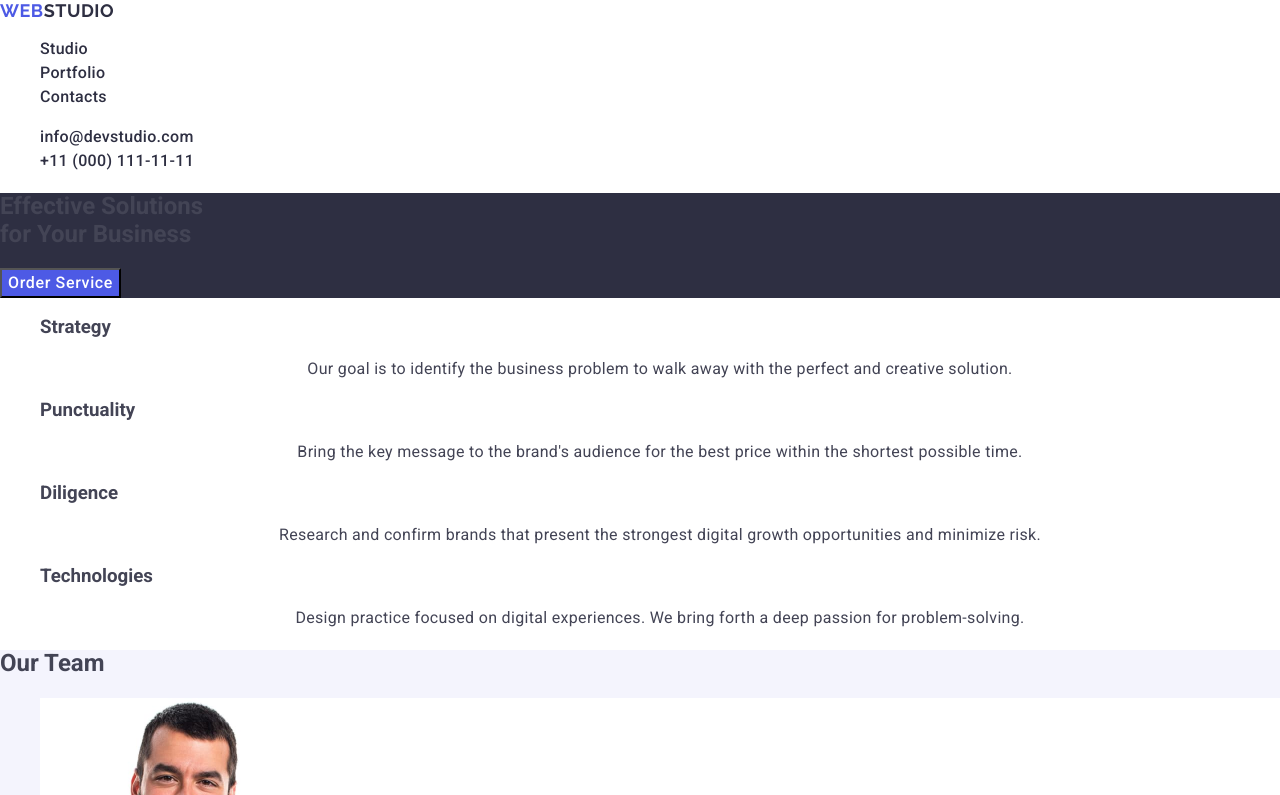
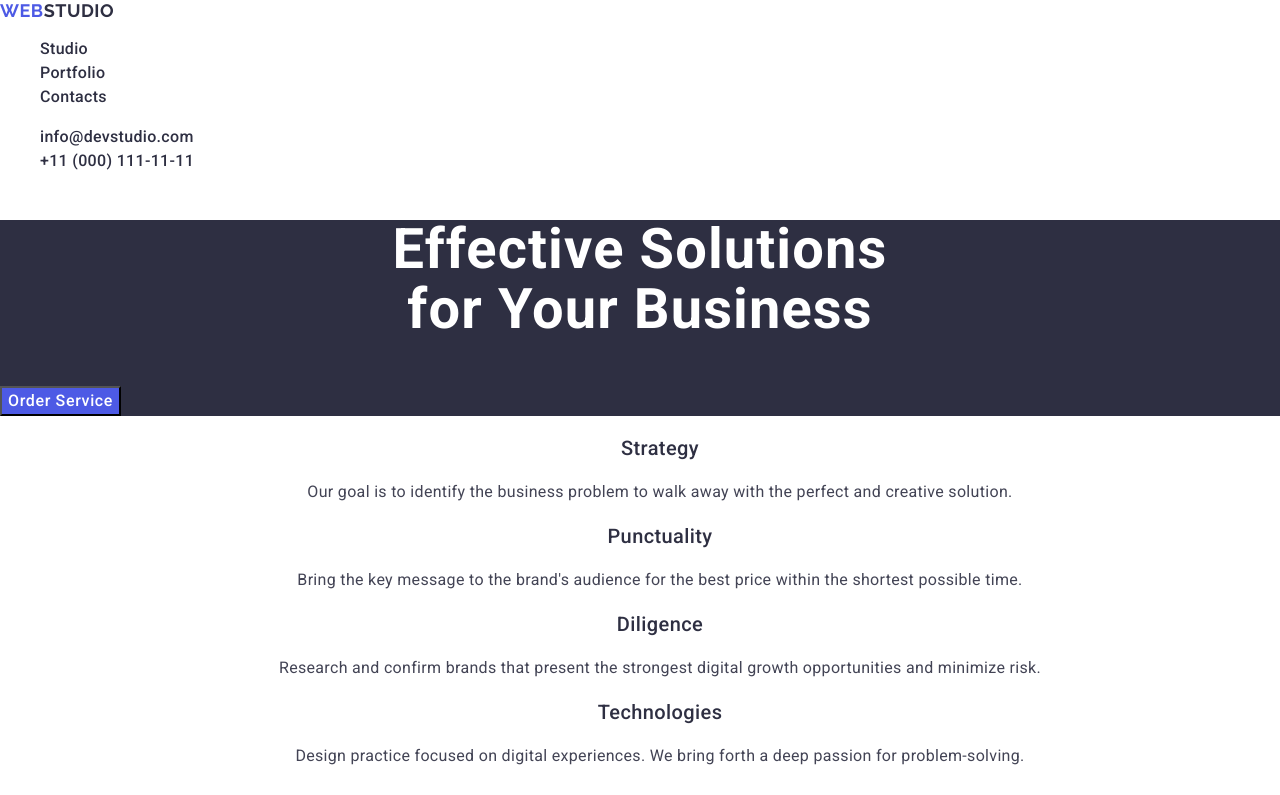
Before and after one commit to Word315/goit-markup-hw-02, a plain HTML site: page index.html in a window 1280 px wide. Shown: the top 795 px of the page. Drawn offline with nearby package versions, Linux system fonts and the light colour scheme.

Commit message:
“edit”

```diff
--- a/css/styles.css
+++ b/css/styles.css
@@ -62,7 +62,7 @@ color: #2e2f42;
     background-color: #2e2f42;
 }
 
-.hd-1{
+.head-1{
 
     font-weight: 700;
 font-size: 56px;
@@ -95,7 +95,7 @@ cursor: pointer
 .main-section-third {
     background: #f4f4fd;
 }
-.hd-2{
+.head-2{
     font-weight: 700;
 font-size: 36px;
 line-height: 1.11;
@@ -108,7 +108,7 @@ text-transform: capitalize
 background: #fff;
 
 }
- .hd-3{
+ .head-3{
     font-weight: 500;
 font-size: 20px;
 line-height: 1.2;
```
